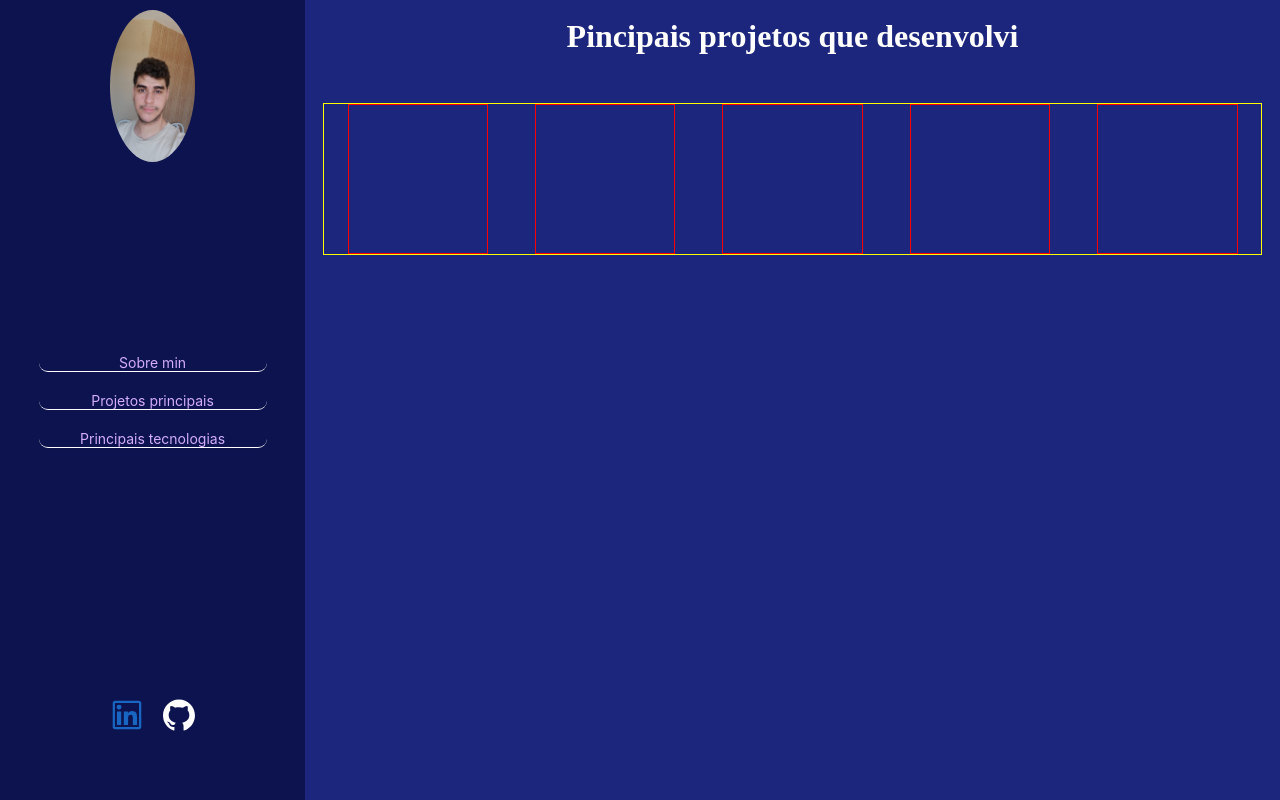
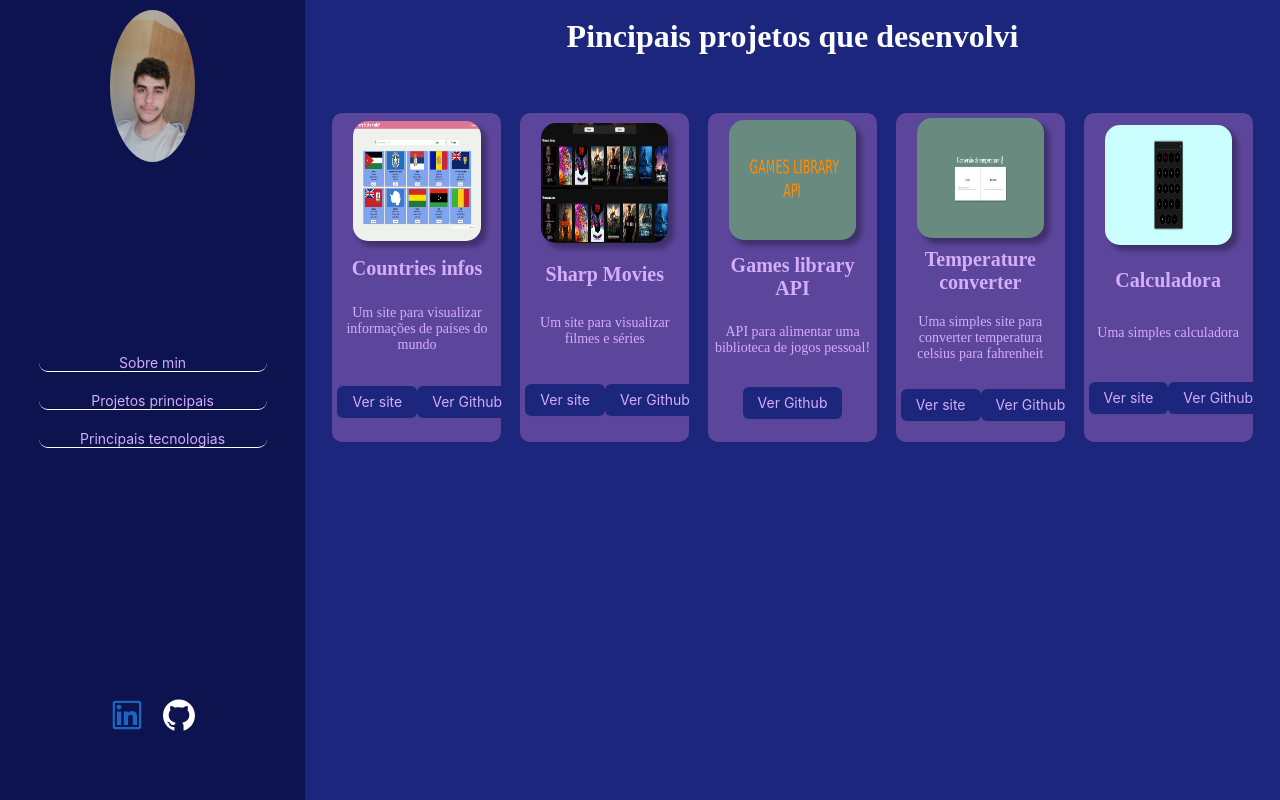
Before and after one commit to Josimar-Souza/portfolio, a React (Vite) app: page /Projects in a window 1280 px wide. Built offline with nearby package versions, Linux system fonts and the light colour scheme.

Commit message:
feat: Added infos to ProjectsCard component

```diff
--- a/package.json
+++ b/package.json
@@ -12,6 +12,7 @@
   "dependencies": {
     "@ant-design/icons": "^5.1.4",
     "antd": "^5.6.1",
+    "prop-types": "^15.8.1",
     "react": "^18.2.0",
     "react-dom": "^18.2.0",
     "react-router-dom": "^6.12.1",
--- a/src/components/ProjectsCard/index.jsx
+++ b/src/components/ProjectsCard/index.jsx
@@ -1,10 +1,74 @@
 import React from 'react';
-import CardContainer from './projectsCardStyles';
+import PropTypes from 'prop-types';
 
-function ProjectsCard() {
+import {
+  CardContainer,
+  CardImageContainer,
+  CardImage,
+  CardTitle,
+  CardDescription,
+  CardButtonsContainer,
+  CustomButon,
+} from './projectsCardStyles';
+
+import countriesInfoImage from '../../images/projects/countries-infos.png';
+import sharpMmoviesImage from '../../images/projects/sharp-movies.png';
+import gamesLibraryAPIImage from '../../images/projects/games-library-api.png';
+import temperatureConverterImage from '../../images/projects/temperature-converter.png';
+import calculatorImage from '../../images/projects/calculator.png';
+
+function ProjectsCard({ project }) {
+  console.log(project);
+
+  const getImage = () => {
+    switch (project.name) {
+      case 'countries-info':
+        return countriesInfoImage;
+      case 'sharp-movies':
+        return sharpMmoviesImage;
+      case 'games-library-api':
+        return gamesLibraryAPIImage;
+      case 'temperature-converter':
+        return temperatureConverterImage;
+      case 'calculator':
+        return calculatorImage;
+      default:
+        return '';
+    }
+  };
+
   return (
-    <CardContainer />
+    <CardContainer>
+      <CardImageContainer>
+        <CardImage src={getImage()} alt={`Imagem do projeto ${project.label}`} />
+      </CardImageContainer>
+      <CardTitle>{project.label}</CardTitle>
+      <CardDescription>{project.description}</CardDescription>
+      <CardButtonsContainer>
+        {project.site
+          ? (
+            <a href={project.site} target="_blank" rel="noreferrer">
+              <CustomButon>Ver site</CustomButon>
+            </a>
+          )
+          : null}
+        <a href={project.github} target="_blank" rel="noreferrer">
+          <CustomButon>Ver Github</CustomButon>
+        </a>
+      </CardButtonsContainer>
+    </CardContainer>
   );
 }
 
+ProjectsCard.propTypes = {
+  project: PropTypes.shape({
+    imagePath: PropTypes.string.isRequired,
+    name: PropTypes.string.isRequired,
+    label: PropTypes.string.isRequired,
+    description: PropTypes.string.isRequired,
+    site: PropTypes.string.isRequired,
+    github: PropTypes.string.isRequired,
+  }).isRequired,
+};
+
 export default ProjectsCard;
--- a/src/components/ProjectsCard/projectsCardStyles.js
+++ b/src/components/ProjectsCard/projectsCardStyles.js
@@ -1,9 +1,57 @@
 import styled from 'styled-components';
+import { Button } from 'antd';
 
-const CardContainer = styled.div`
-  border: 1px solid red;
-  height: 150px;
-  width: 15%;
+export const CardContainer = styled.div`
+  align-items: center;
+  background-color: #5C469C;
+  border-radius: 10px;
+  display: flex;
+  flex-direction: column;
+  justify-content: space-around;
+  margin: 10px 0;
+  min-height: 250px;
+  padding: 5px;
+  width: 18%;
 `;
 
-export default CardContainer;
+export const CardImageContainer = styled.div`
+  border-radius: 15px;
+  box-shadow: 5px 5px 5px 1px rgba(0, 0, 0, 0.3);
+  height: 120px;
+  width: 80%;
+`;
+
+export const CardImage = styled.img`
+  border-radius: 15px;
+  height: 100%;
+  width: 100%;
+`;
+
+export const CardTitle = styled.h1`
+  color: #D4ADFC;
+  font-size: 20px;
+  margin: 10px 0;
+  text-align: center;
+`;
+
+export const CardDescription = styled.p`
+  color: #D4ADFC;
+  font-size: 14px;
+  margin: 10px 0;
+  text-align: center;
+`;
+
+export const CardButtonsContainer = styled.div`
+  align-items: center;
+  display: flex;
+  justify-content: space-around;
+  min-height: 45px;
+  margin: 10px 0;
+  width: 100%;
+`;
+
+export const CustomButon = styled(Button)`
+  background-color: #1D267D;
+  border: none;
+  color: #D4ADFC;
+`;
--- a/src/constants/projects.js
+++ b/src/constants/projects.js
@@ -1,7 +1,8 @@
 const projects = [
   {
     id: 1,
-    name: 'Countries infos',
+    label: 'Countries infos',
+    name: 'countries-info',
     description: 'Um site para visualizar informações de países do mundo',
     site: 'https://countries-infos.onrender.com/',
     github: 'https://github.com/Josimar-Souza/countries-info',
@@ -9,7 +10,8 @@ const projects = [
   },
   {
     id: 2,
-    name: 'Sharp Movies',
+    label: 'Sharp Movies',
+    name: 'sharp-movies',
     description: 'Um site para visualizar filmes e séries',
     site: 'https://sharp-movies.onrender.com/movies',
     github: 'https://github.com/Josimar-Souza/movies-site',
@@ -17,7 +19,8 @@ const projects = [
   },
   {
     id: 3,
-    name: 'Games librery API',
+    label: 'Games library API',
+    name: 'games-library-api',
     description: 'API para alimentar uma biblioteca de jogos pessoal!',
     site: null,
     github: 'https://github.com/Josimar-Souza/games-library-backend',
@@ -25,7 +28,8 @@ const projects = [
   },
   {
     id: 4,
-    name: 'Temperature converter',
+    label: 'Temperature converter',
+    name: 'temperature-converter',
     description: 'Uma simples site para converter temperatura celsius para fahrenheit',
     site: 'https://temperature-converter-wjri.onrender.com/',
     github: 'https://github.com/Josimar-Souza/Temperature-converter',
@@ -33,7 +37,8 @@ const projects = [
   },
   {
     id: 5,
-    name: 'Calculadora',
+    label: 'Calculadora',
+    name: 'calculator',
     description: 'Uma simples calculadora',
     site: 'https://calculator-8e08.onrender.com/',
     github: 'https://github.com/Josimar-Souza/Calculator',
--- a/src/pages/Projects/projectsStyles.js
+++ b/src/pages/Projects/projectsStyles.js
@@ -11,7 +11,6 @@ export const ProjectsPageContainer = styled.div`
 `;
 
 export const ProjectsContainer = styled.div`
-  border: 1px solid yellow;
   display: flex;
   flex-wrap: wrap;
   justify-content: space-around;
```
Also changed, not shown: 1 other file (tests, documents, lock files or other folders).
